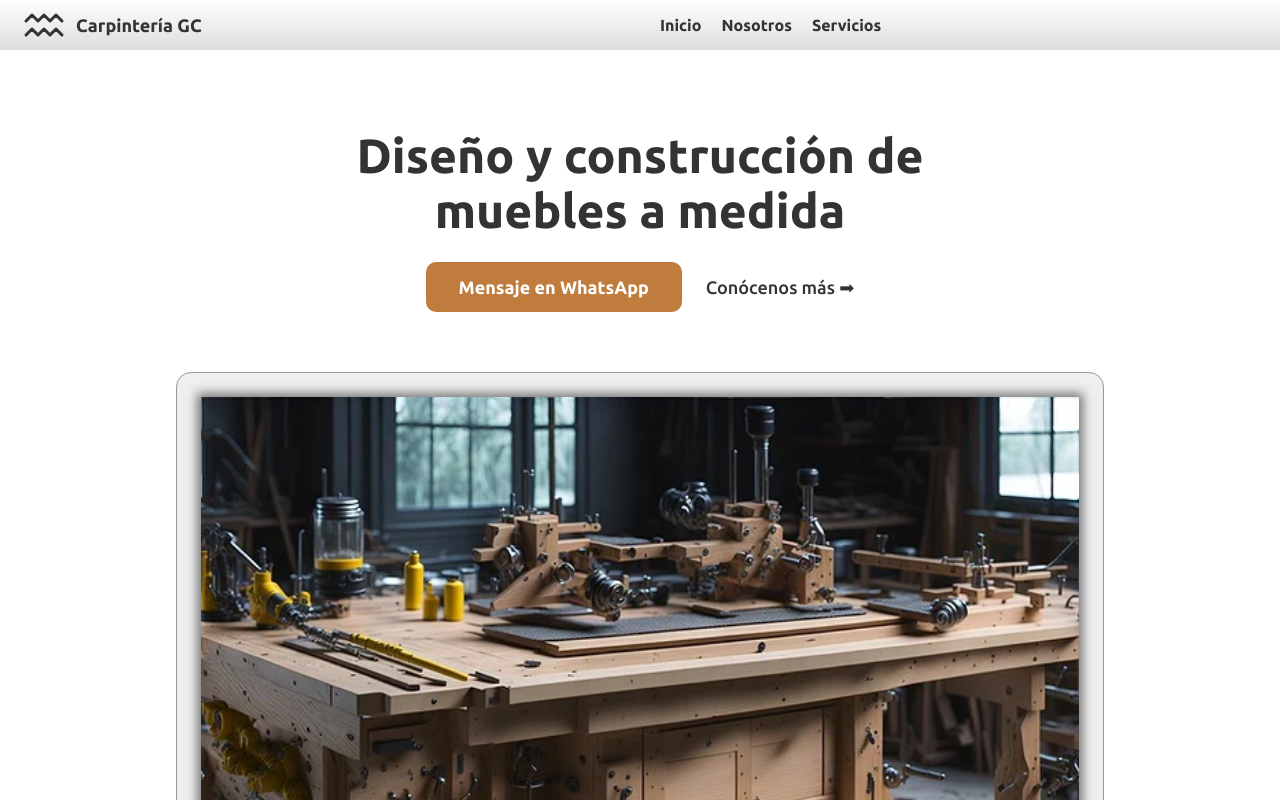
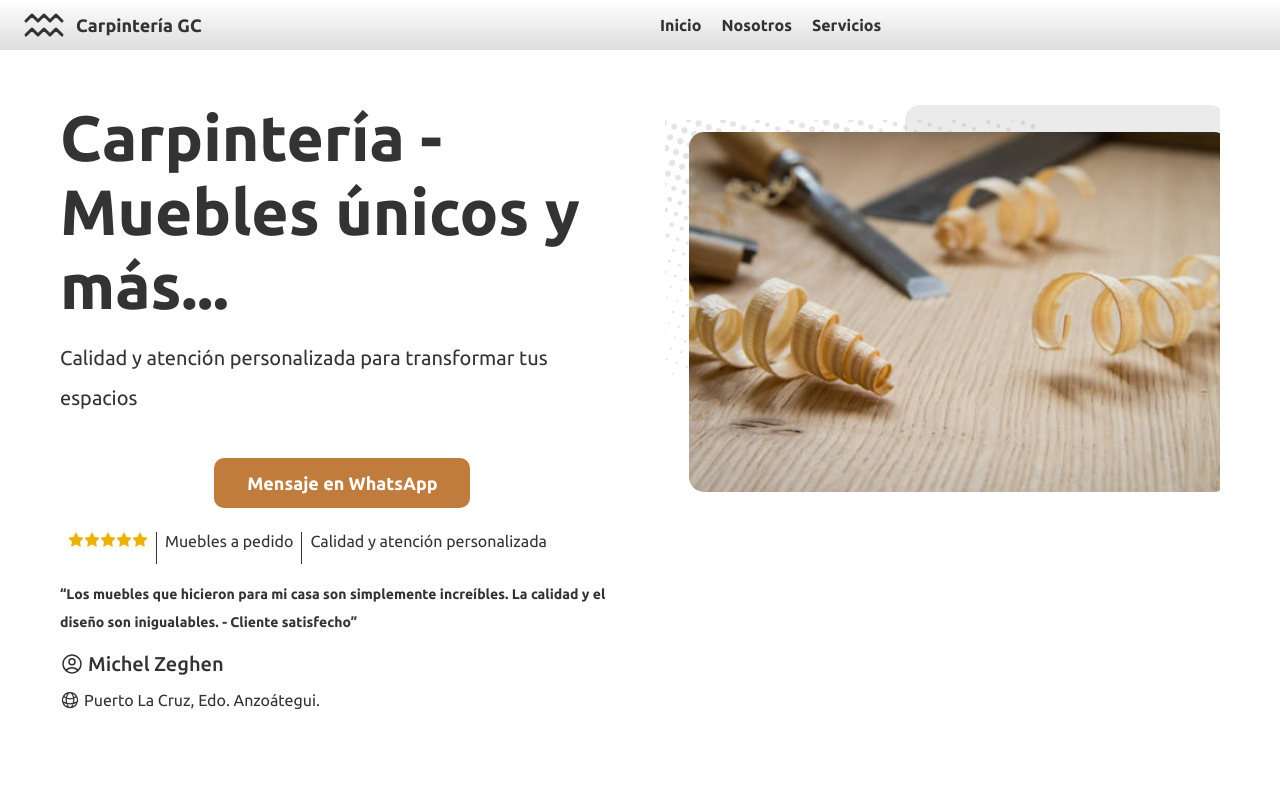
Before and after one commit to caceresgenki/carpenter, a React (Vite) app in the folder carpenter/: page / in a window 1280 px wide. Shown: the top 800 px of the page. Built offline with nearby package versions, Linux system fonts and the light colour scheme.

Commit message:
may 12 12.21

```diff
--- a/carpenter/src/App.jsx
+++ b/carpenter/src/App.jsx
@@ -14,9 +14,9 @@ function App() {
         <NavBar/>
       </header>
 
-        {/* <Home/> */}
+        <Home/>
         {/* <AboutUs/> */}
-        <Service/>
+        {/* <Service/> */}
       <footer>
         <Footer/>
       </footer>
--- a/carpenter/src/components/NavBar.jsx
+++ b/carpenter/src/components/NavBar.jsx
@@ -1,5 +1,8 @@
 import Logo from '../icons/Logo'
 import '../styles/NavBar.css'
+import Home from './home/Home'
+import AboutUs from './aboutUs/AboutUs'
+import Service from './services/Service'
 import { useState } from 'react';
 
 
--- a/carpenter/src/components/home/Hero.jsx
+++ b/carpenter/src/components/home/Hero.jsx
@@ -1,5 +1,5 @@
 import '../../styles/home/Hero.css';
-import Star from '../../icons/Star'
+import StarHome from '../../icons/StarHome'
 import User from '../../icons/User'
 import ButtonWS from './ButtonWS'
 import imagen from '../../image/points.png';
@@ -18,8 +18,8 @@ function Hero() {
                 <p className='called' >Calidad y atención personalizada para transformar tus espacios</p>
                 <ButtonWS/>
                 <article>
-                  <div className='icon-star'>
-                    <Star/><Star/><Star/><Star/><Star/><span>| Muebles a pedido</span><span>| Calidad y atención personalizada</span>
+                  <div className='icon-star testimonialsStar'>
+                    <span className='iconStarSpan borderSection'><StarHome/><StarHome/><StarHome/><StarHome/><StarHome/></span><span className='borderSection'>Muebles a pedido</span><span>Calidad y atención personalizada</span>
                   </div>
                   <p className='mesageUser'>“Los muebles que hicieron para mi casa son simplemente increíbles. La calidad y el diseño son inigualables. - Cliente satisfecho”</p>
                   <p className='user'><User /><span className='nameUser'> Michel Zeghen</span></p>
--- /dev/null
+++ b/carpenter/src/icons/StarHome.jsx
@@ -0,0 +1,26 @@
+
+
+function StarHome() {
+
+  return (
+    <>
+  <svg
+      xmlns="http://www.w3.org/2000/svg"
+      className="icon-star"
+      width="16" height="16"
+      viewBox="0 0 24 24"
+      strokeWidth="1.5"
+      stroke="#000000"
+      fill="none"
+      strokeLinecap="round"
+      strokeLinejoin="round">
+      <path stroke="none" d="M0 0h24v24H0z" fill="none"/>
+      <path className="" d="M8.243 7.34l-6.38 .925l-.113 .023a1 1 0 0 0 -.44 1.684l4.622 4.499l-1.09 6.355l-.013 .11a1 1 0 0 0 1.464 .944l5.706 -3l5.693 3l.1 .046a1 1 0 0 0 1.352 -1.1l-1.091 -6.355l4.624 -4.5l.078 -.085a1 1 0 0 0 -.633 -1.62l-6.38 -.926l-2.852 -5.78a1 1 0 0 0 -1.794 0l-2.853 5.78z"
+      strokeWidth="0"
+      fill="#EAB308" />
+  </svg>
+  </>
+  )
+}
+
+export default StarHome
--- a/carpenter/src/styles/NavBar.css
+++ b/carpenter/src/styles/NavBar.css
@@ -31,6 +31,7 @@
 
   .sections a:hover {
     color: #c07c3c;
+    cursor: pointer;
   }
 
   .containerLogo {
--- a/carpenter/src/styles/aboutUs/Testimonials.css
+++ b/carpenter/src/styles/aboutUs/Testimonials.css
@@ -32,7 +32,6 @@
 .iconStarTestimonials {
     min-width: 48px;
     min-height: 48px;
-
 }
 
 .colorStarTestimonials {
--- a/carpenter/src/styles/home/Hero.css
+++ b/carpenter/src/styles/home/Hero.css
@@ -81,6 +81,19 @@ article {
   margin-bottom: 16px;
 }
 
+.iconStarSpan{
+  display: flex;
+  flex-direction: row;
+}
+
+.borderSection {
+  border-right: 1px solid #333;
+}
+
+.testimonialsStar span{
+  padding: 0 8px;
+}
+
 .mesageUser {
   margin-bottom: 8px;
   font-size: 14px;
```
